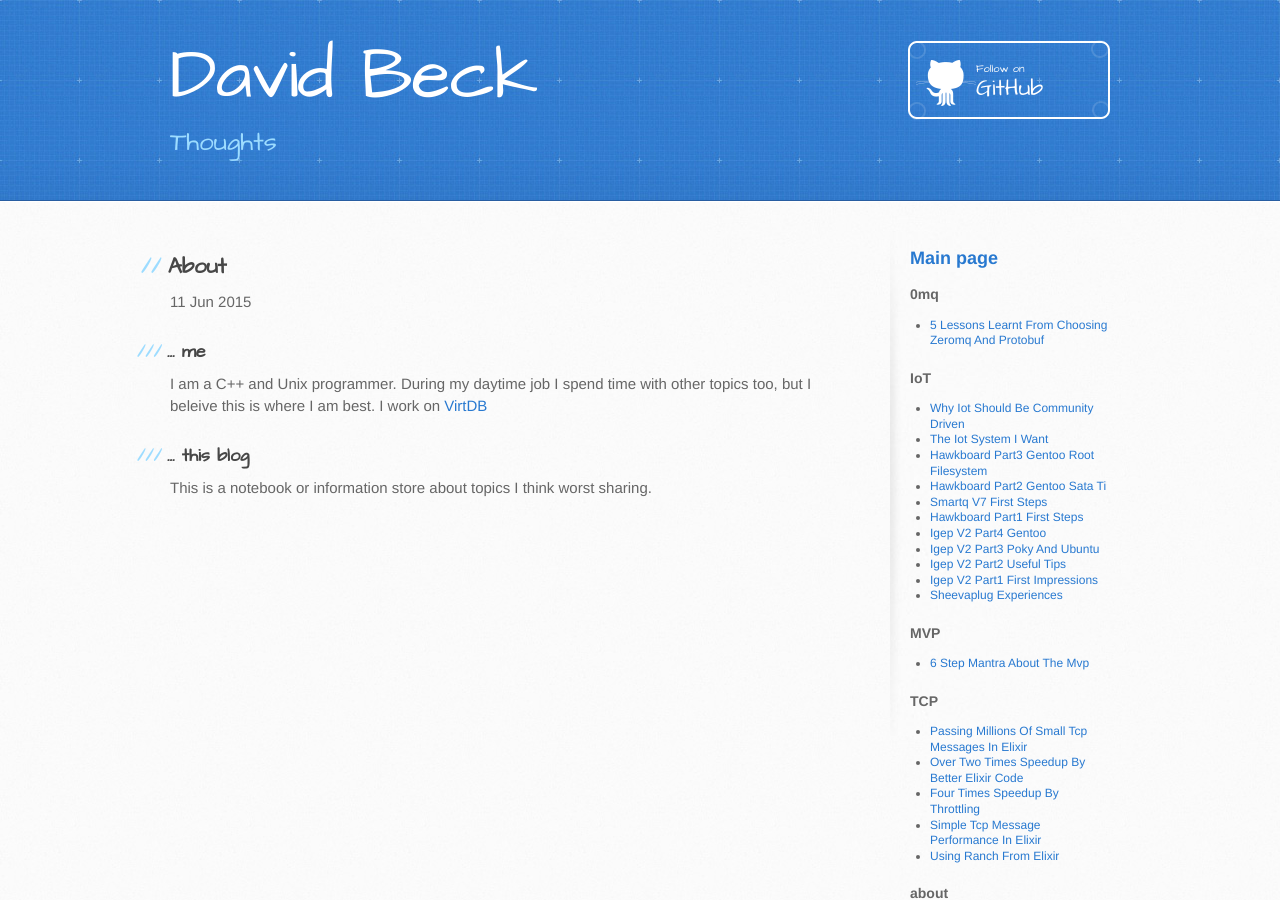
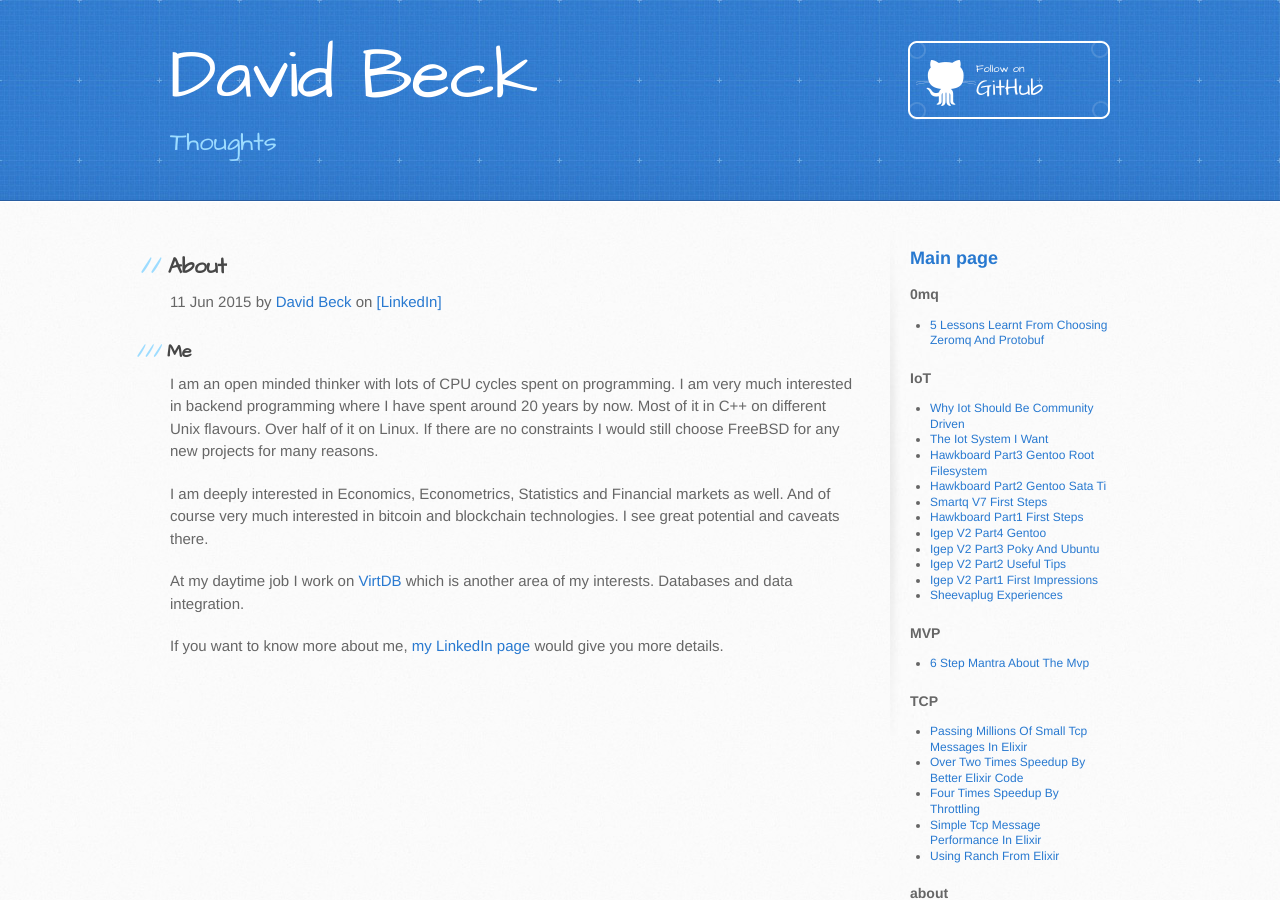
Before and after one commit to dbeck/dbeck.github.io, a Jekyll site: the page built from _posts/2015-06-11-about.markdown, in a window 1280 px wide and 900 px high. Built offline with Jekyll 4.4.1, drawn with Linux system fonts in a browser that asks for light colours; Markdown is read by kramdown in place of the engine named in the settings; comment, search, counter and statistics services are not loaded.

Commit message:
improving about page and layout

```diff
--- a/_layouts/post.html
+++ b/_layouts/post.html
@@ -2,7 +2,7 @@
 layout: default
 ---
 <h2>{{ page.title }}</h2>
-<p class="meta">{{ page.date | date_to_string }}</p>
+<p class="meta">{{ page.date | date_to_string }} by <a href="/about">David Beck</a> on <a href="https://hu.linkedin.com/in/davidbeckhungary">[LinkedIn]</a></p>
 
 {{ content }}
 
--- a/_posts/2015-06-11-about.markdown
+++ b/_posts/2015-06-11-about.markdown
@@ -10,10 +10,12 @@ published: true
 woopra: about
 ---
 
+### Me
 
+I am an open minded thinker with lots of CPU cycles spent on programming. I am very much interested in backend programming where I have spent around 20 years by now. Most of it in C++ on different Unix flavours. Over half of it on Linux. If there are no constraints I would still choose FreeBSD for any new projects for many reasons.
 
-### ... me
-I am a C++ and Unix programmer. During my daytime job I spend time with other topics too, but I beleive this is where I am best. I work on [VirtDB](http://www.virtdb.com)
+I am deeply interested in Economics, Econometrics, Statistics and Financial markets as well. And of course very much interested in bitcoin and blockchain technologies. I see great potential and caveats there.
 
-### ... this blog
-This is a notebook or information store about topics I think worst sharing.
+At my daytime job I work on [VirtDB](http://www.virtdb.com) which is another area of my interests. Databases and data integration.
+
+If you want to know more about me, [my LinkedIn page](https://hu.linkedin.com/in/davidbeckhungary) would give you more details.
```
